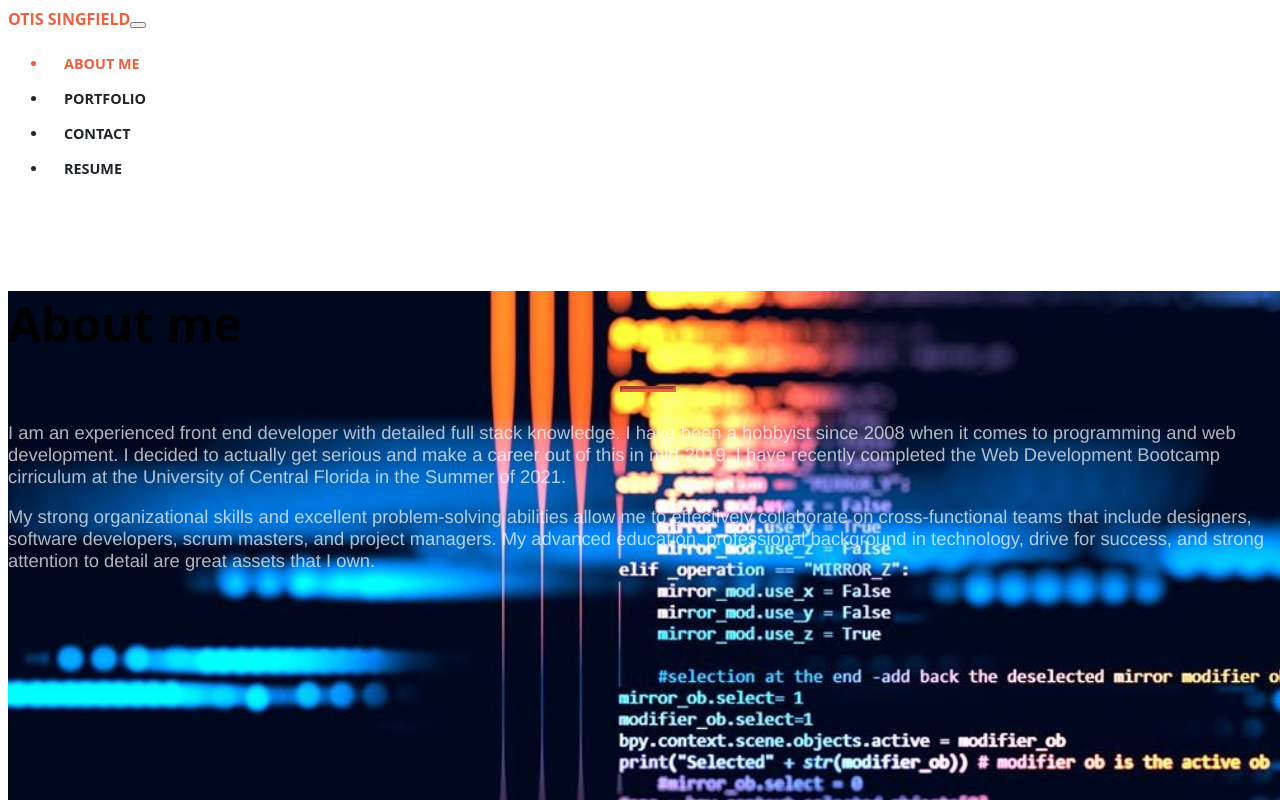
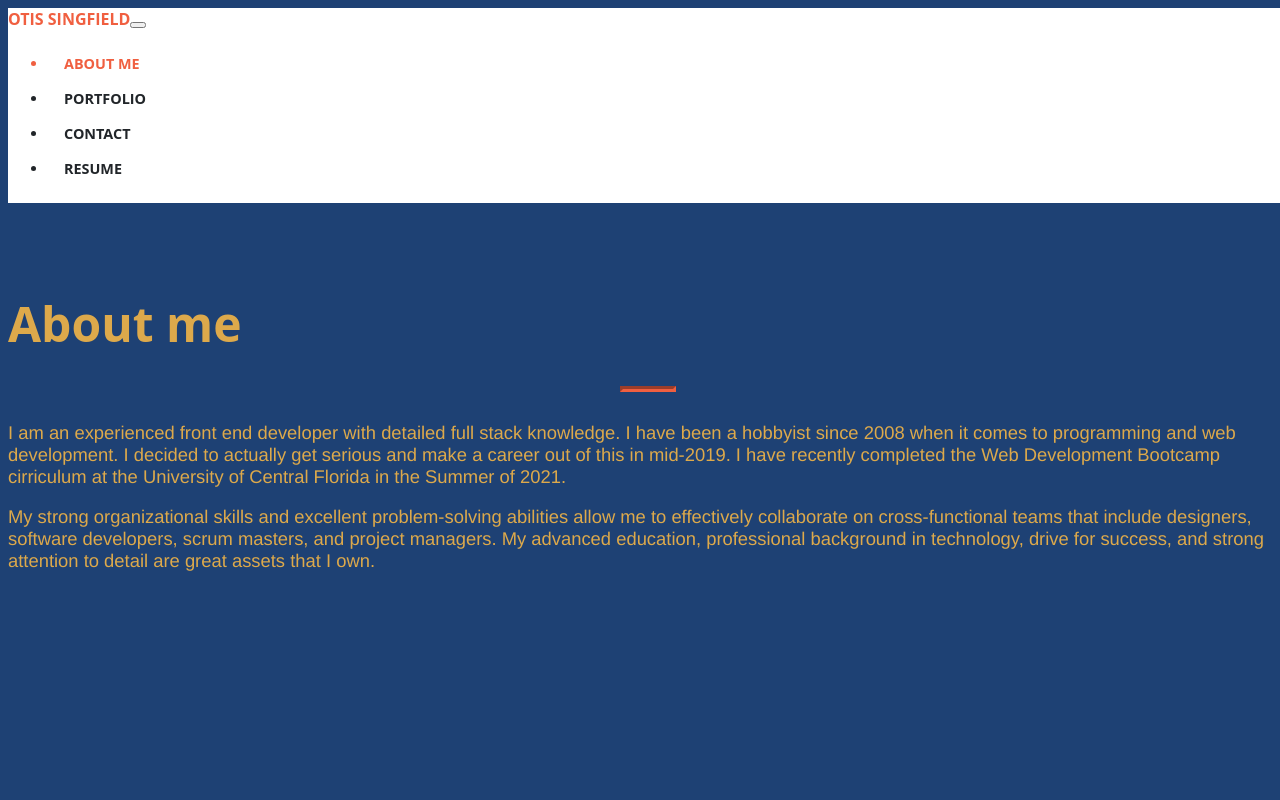
Before and after one commit to singfieldotis/react-portfolio, a React (Create React App) app: page / in a window 1280 px wide. Shown: the top 800 px of the page. Built offline with nearby package versions, Linux system fonts and the light colour scheme; the HTML template or start-up script is replaced by a standard one.

Commit message:
fixing colors

```diff
--- a/src/components/Project/index.js
+++ b/src/components/Project/index.js
@@ -18,6 +18,7 @@ function Project({ project }) {
               href={repo}
               className="project-category text-faded"
               target="_blank"
+              rel="noreferrer"
             >
               <i className="fab fa-github"></i>
             </a>
@@ -26,6 +27,7 @@ function Project({ project }) {
               href={link}
               className="project-category text-faded"
               target="_blank"
+              rel="noreferrer"
             >
               {removeHyphensAndCapitalize(name)}
             </a>{" "}
--- a/src/components/Resume/index.js
+++ b/src/components/Resume/index.js
@@ -50,7 +50,7 @@ function Resume() {
               <li>ExpressionEngine</li>
             </ul>
             <p className="text-center">
-              Download my{" "}
+              Click here to download my{" "}
               <a href={Pdf} className="text-faded white-link" download>
                 resume
               </a>
--- a/src/index.css
+++ b/src/index.css
@@ -6,6 +6,7 @@ html {
 
 body {
   font-family: "Merriweather", "Helvetica Neue", Arial, sans-serif;
+  background-color: #1e4174;
 }
 
 hr {
@@ -35,6 +36,7 @@ h4,
 h5,
 h6 {
   font-family: "Open Sans", "Helvetica Neue", Arial, sans-serif;
+  color: #dda94b;
 }
 
 h1 {
@@ -51,7 +53,7 @@ h1 {
 }
 
 .text-faded {
-  color: rgba(255, 255, 255, 0.7);
+  color: #dda94b;
 }
 
 section {
@@ -171,7 +173,6 @@ body {
 div.masthead {
   padding-top: 10rem;
   padding-bottom: calc(10rem - 56px);
-  background-image: url("./assets/img/header.jpg");
   background-position: center center;
   -webkit-background-size: cover;
   -moz-background-size: cover;
@@ -229,7 +230,7 @@ div.masthead p {
   height: 100%;
   text-align: center;
   opacity: 0;
-  color: #fff;
+  color: #ee4b28;
   background: rgba(240, 95, 64, 0.9);
   -webkit-transition: all 0.2s;
   -moz-transition: all 0.2s;
```
